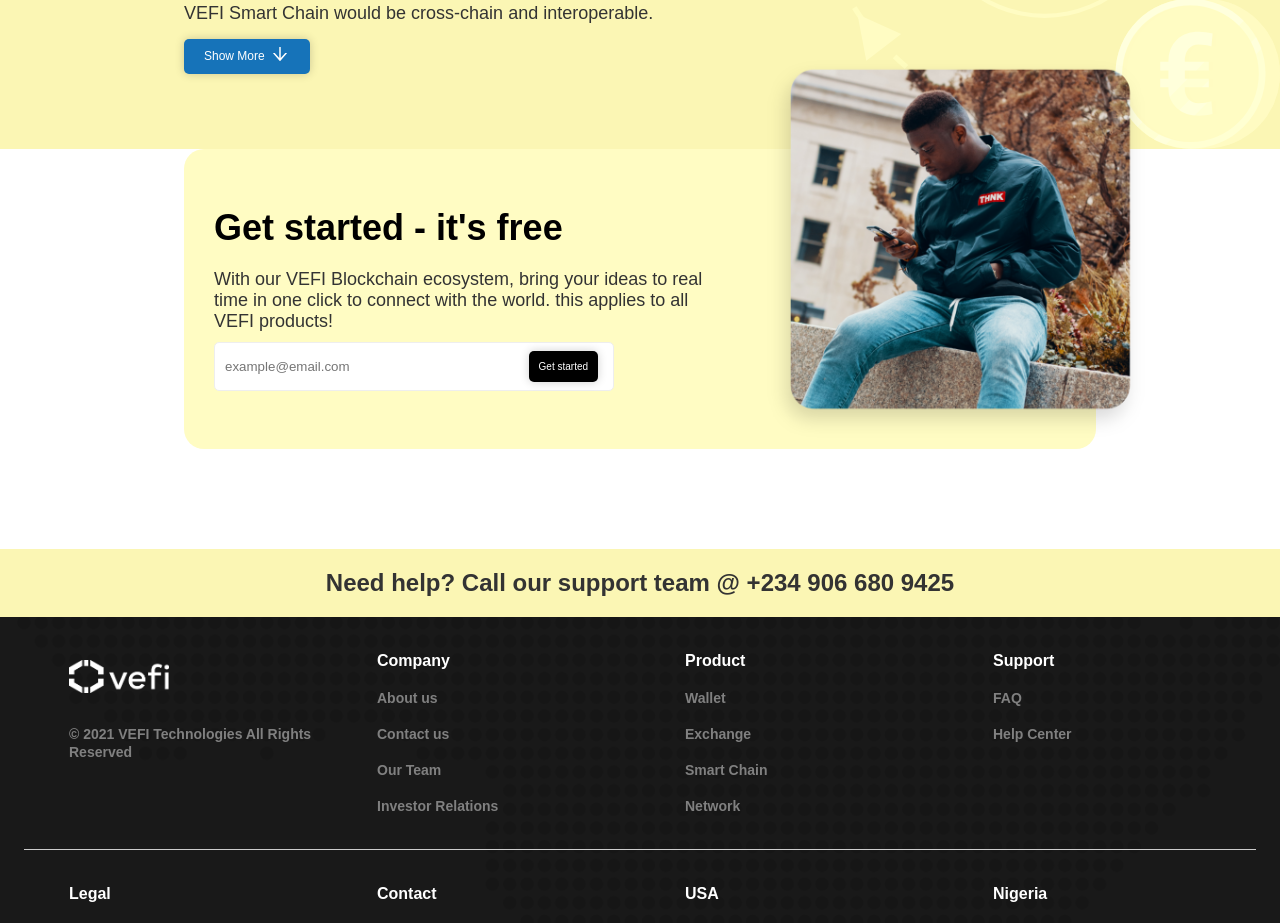
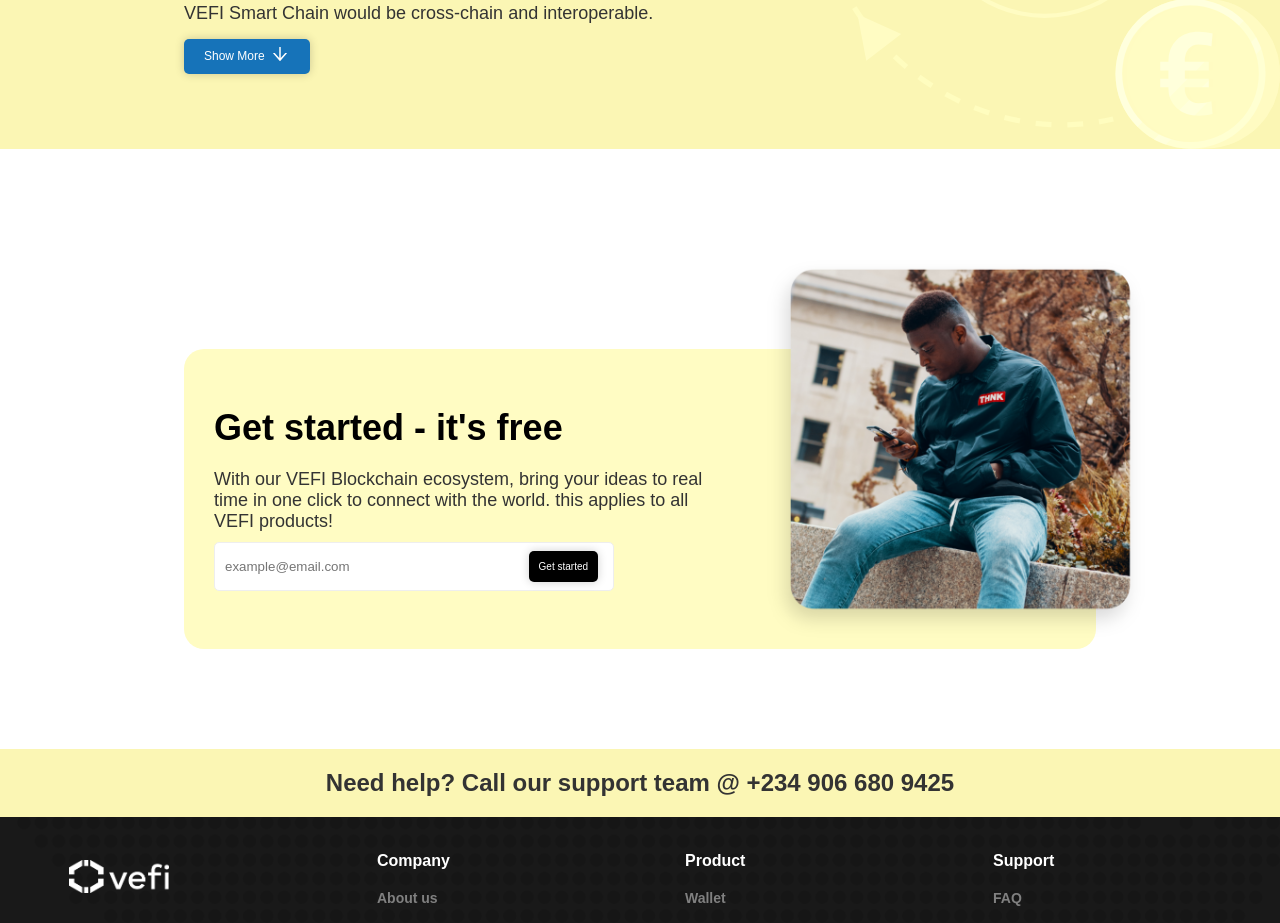
Before and after one commit to VeFi-Network/Official-Website, a React (Create React App) app: page / in a window 1280 px wide. Shown: the part 3663-4586 px from the top of the page. Built offline with nearby package versions, Linux system fonts and the light colour scheme.

Commit message:
added pprivacy and policy page

```diff
--- a/src/components/header/HeaderTop.styled.js
+++ b/src/components/header/HeaderTop.styled.js
@@ -38,6 +38,8 @@
       height: 100%;
       width: 100%;
       object-fit: contain;
+      outline:none;
+      border-width:0px;
     }
   `}
 
@@ -119,7 +121,8 @@
       display:flex;
       align-items:center;
       cursor:pointer;
-
+      border:none;
+      outline:none;
       .fas{
         font-size:30px;
       }
@@ -135,6 +138,8 @@
         height:30px;
         width:30px;
         object-fit:contain;
+        outline:none;
+        border-width:0px;
       }
     }
 
--- a/src/pages/home/Home.styled.js
+++ b/src/pages/home/Home.styled.js
@@ -133,12 +133,16 @@
   width: 100%;
   display: flex;
   height: 400px;
-
+  margin-top: 200px;
   ${media.mobile`
     height:auto;
+    margin-top:10px;
+    margin-bottom:30px;
   `}
   ${media.small`
   height:auto;
+  margin-top:10px;
+  margin-bottom:30px;
   `}
 `;
 
@@ -158,12 +162,14 @@
     padding-bottom:30px;
     position:relative;
     flex-direction:column;
+    border-radius: 5px;
   `}
 
   ${media.small`
-  width:100%;
+    width:100%;
     height:auto;
     padding-bottom:30px;
+    border-radius: 5px;
   `}
 `;
 
--- a/src/pages/team/User.js
+++ b/src/pages/team/User.js
@@ -47,7 +47,6 @@
 
 const User = ({ user }) => {
   const { image, name, role, socialmedia } = user;
-  console.log(image);
   return (
     <>
       <StyledUserContainer>
@@ -64,21 +63,21 @@
           <CardActions disableSpacing>
             {socialmedia.twitter && (
               <a href={socialmedia.twitter}>
-                <IconButton aria-label="add to favorites">
+                <IconButton aria-label="Twitter">
                   <FiTwitter />
                 </IconButton>
               </a>
             )}
             {socialmedia.github && (
               <a href={socialmedia.github}>
-                <IconButton aria-label="add to favorites">
+                <IconButton aria-label="Github">
                   <FiGithub />
                 </IconButton>
               </a>
             )}
             {socialmedia.linkedln && (
               <a href={socialmedia.linkedln}>
-                <IconButton aria-label="add to favorites">
+                <IconButton aria-label="Linkedin">
                   <FiLinkedin />
                 </IconButton>
               </a>
```
